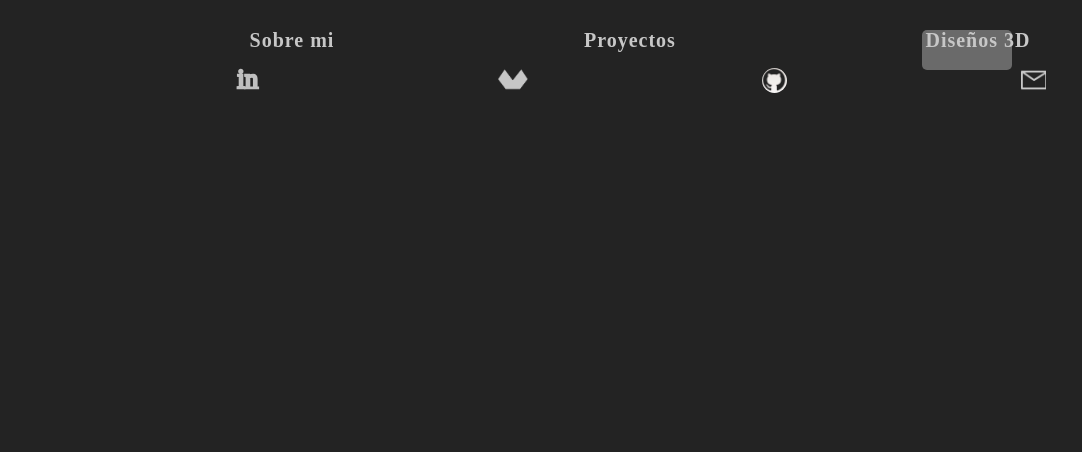
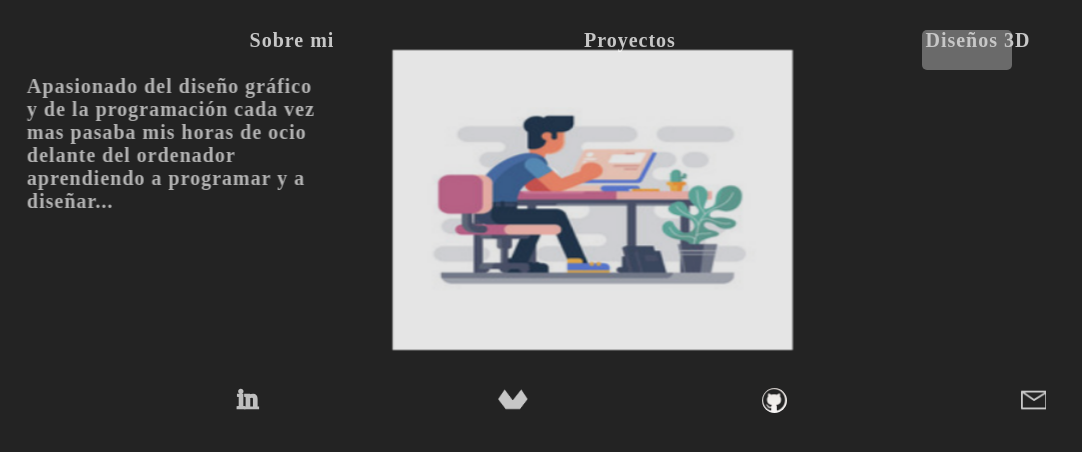
Before and after one commit to Dani-Bcn/port-folio, a React (Create React App) app: page /aboutMe1 in a window 1280 px wide. Shown: the top 452 px of the page, without its empty margins (0-1082 px from the left). Built offline with nearby package versions, Linux system fonts and the light colour scheme; a web font is replaced by a local one.

Commit message:
Save page aboutme

```diff
--- a/src/App.css
+++ b/src/App.css
@@ -301,16 +301,29 @@ span{
 .containerAbout{
   width: 40vw;
   height: 45vh;
-  margin: 0 auto;
-  text-align: start;
+}
+.cardDeveloper{
+  width: 70vw;
+  height: 40vh;
   display: flex;
-  flex-direction: column;
-  justify-content: center;
+  margin:  0 auto;
+  justify-content:space-evenly;
   align-items: center;
+}
+.cardDeveloper h1{
+  width: 300px;
+  height: 300px;
+}
+.imgDeveloper{
+  width: 400px;
+  height: 300px;
+  background-image: url('./img/developer.jpg');
+  background-size: 100% 100%;
+
 }
 .overText{
   position:absolute;
-  width: 110vw;
+  width: 80vw;
   height: 320px;
   top: 450px;
   background-image: url('./img/overText.png');
--- a/src/App.js
+++ b/src/App.js
@@ -4,7 +4,9 @@ import './App.css'
 import Home from './components/Home'
 import Nav from './components/Nav'
 import Footer from './components/Footer'
-import AboutMe from './components/AboutMe'
+import PageAboutMe from './components/PageAboutMe'
+import AboutMe1 from './components/AboutMe1'
+import AboutMe2 from './components/AboutMe2'
 import Proyects from "./components/Proyects";
 import Design from "./components/Design";
 import EasyBrick from "./components/EasyBrick"
@@ -18,7 +20,9 @@ function App() {
       <Nav />
         <Routes>
             <Route path="/" element={<Home/>}/>
-          <Route path="/aboutMe" element={<AboutMe/>}/>
+            <Route path="/pageAboutMe" element={<PageAboutMe/>}/>
+            <Route path="/aboutMe1" element={<AboutMe1/>}/>
+            <Route path="/aboutMe2" element={<AboutMe2/>}/>
             <Route path="/proyects" element={<Proyects/>}/>
             <Route path="/design" element={<Design/>}/>
             <Route path="/easyBrick" element={<EasyBrick/>} />
--- a/src/components/AboutMe.jsx
+++ /dev/null
@@ -1,35 +0,0 @@
-import React from 'react';
-import {motion} from 'framer-motion'
-
-const AboutMe = () => {
-    return (
-        <motion.div className='container'>
-            <motion.section className='containerAbout'>
-                <motion.div className='overText'
-                animate={{
-                   y:[0,50],
-                   scaleY:[1.5,0]}}
-                transition={{
-                    duration:5,
-                    ease:"linear"
-                }}
-                ></motion.div>
-                <motion.h1
-                    animate={{
-                        y:[300,25],
-                        opacity:[0.5,1]
-                    }}
-                    transition={{
-                        duration:3,
-                        ease:"linear"
-                    }}
-                >Lorem, ipsum dolor sit amet consectetur adipisicing elit. Exercitationem, delectus ducimus debitis, numquam magni magnam quibusdam nostrum accusantium rerum reprehenderit quo error nobis atque. Culpa, quae? Vel nobis doloremque et.
-                Lorem, ipsum dolor sit amet consectetur adipisicing elit. Exercitationem, delectus ducimus debitis, numquam magni magnam quibusdam nostrum accusantium rerum reprehenderit quo error nobis atque. Culpa, quae? Vel nobis doloremque et.
-                Lorem, ipsum dolor sit amet consectetur adipisicing elit. Exercitationem, delectus ducimus debitis, numquam magni magnam quibusdam nostrum accusantium rerum reprehenderit quo error nobis atque. Culpa, quae? Vel nobis doloremque et.
-
-                </motion.h1>
-            </motion.section>
-        </motion.div>
-    );
-}
-export default AboutMe;
--- /dev/null
+++ b/src/components/AboutMe1.jsx
@@ -0,0 +1,48 @@
+import React from 'react';
+import {motion} from 'framer-motion'
+
+
+const AboutMe1 = () => {
+    return (
+        <motion.div className='cardDeveloper'
+            animate={{
+                x:[0,-2000],
+                opacity:[1,0]
+            }}
+            transition={{
+                duration:2,
+                delay:5
+            }}
+        >
+            <motion.div className='overText'
+                animate={{
+                y:[0,50],
+                scaleY:[1.5,0]}}
+                transition={{
+                    duration:3,
+                    ease:"linear"
+            }}
+            ></motion.div>
+            <motion.h1
+                animate={{
+                    y:[300,25],
+                    opacity:[0.5,1]
+                }}
+                transition={{
+                    duration:3,
+                    ease:"linear"
+                }}
+            >
+                Apasionado del diseño gráfico  y de la programación cada vez mas pasaba mis horas de ocio
+                delante del ordenador aprendiendo a programar y a diseñar...
+            </motion.h1>
+            <motion.div className='imgDeveloper'
+            animate={{
+                opacity:[0,1]
+            }}
+            ></motion.div>
+        </motion.div>
+    );
+}
+
+export default AboutMe1;
--- /dev/null
+++ b/src/components/AboutMe2.jsx
@@ -0,0 +1,12 @@
+import React from 'react';
+import {motion} from 'framer-motion'
+
+const AboutMe2 = () => {
+    return (
+        <motion.div >
+
+        </motion.div>
+    )
+}
+
+export default AboutMe2;
--- a/src/components/EasyBrick.jsx
+++ b/src/components/EasyBrick.jsx
@@ -22,7 +22,6 @@ const EasyBrick = () => {
             <h2>Easy brick manager </h2>
             <p>Lorem ipsum, dolor sit amet consectetur adipisicing elit. Tempore enim eius, odio cumque error odit quasi quae repellat voluptatibus doloremque, minus reiciendis repudiandae dolor. Autem cum repellat dicta exercitationem natus.</p>
             <a  target="blank" href="https://brickmanager.herokuapp.com/"><h2>Link App</h2></a>
-
         </motion.div>
     );
 }
--- a/src/components/Home.jsx
+++ b/src/components/Home.jsx
@@ -22,8 +22,10 @@ const coco =setInterval(()=>{
 
 function myFunction() {
 
+
      document.getElementById("page").style.backgroundPositionX=`${top * Math.random()*2}px`;
     document.getElementById("page").style.backgroundPositionY=`${top*-10}px`;
+
 
 }
     return (
--- a/src/components/Nav.jsx
+++ b/src/components/Nav.jsx
@@ -1,11 +1,9 @@
-import React , {useState,useE }from 'react';
-import { NavLink, useNavigate } from 'react-router-dom';
-import {motion,LayoutGroup} from 'framer-motion'
+import React , {useState}from 'react';
+import { NavLink} from 'react-router-dom';
+import {motion} from 'framer-motion'
 
     const Nav = () => {
-    const [x,setX] = useState("start")
     const [changeClass,setChangeClass] = useState("containerEnd")
-    const [coco, setCoco] = useState(false)
     const spring = {
         type: "spring",
         stiffness: 300,
@@ -15,7 +13,7 @@ import {motion,LayoutGroup} from 'framer-motion'
     return (
         <motion.div className='nav'>
             <ul>
-                {<NavLink  onMouseOver={()=>setChangeClass("containerStart")}  to="/AboutMe"><h3>Sobre mi</h3></NavLink>}
+                {<NavLink  onMouseOver={()=>setChangeClass("containerStart")}  to="/PageAboutMe"><h3>Sobre mi</h3></NavLink>}
                 {<NavLink  onMouseOver={()=>setChangeClass("containerCenter")} to="/Proyects"><h3>Proyectos</h3></NavLink>}
                 {<NavLink   onMouseOver={()=>setChangeClass("containerEnd")} to="/Design"><h3>Diseños 3D</h3></NavLink>}
             </ul>
--- /dev/null
+++ b/src/components/PageAboutMe.jsx
@@ -0,0 +1,13 @@
+import React from 'react';
+import {motion} from 'framer-motion'
+import AboutMe1 from './AboutMe1';
+
+
+const PageAboutMe = () => {
+    return (
+        <motion.div className='container'>
+               <AboutMe1></AboutMe1>
+        </motion.div>
+    );
+}
+export default PageAboutMe;
```
Also changed, not shown: src/img/developer.jpg (added). Lines whose indentation alone changed are shown as unchanged.
